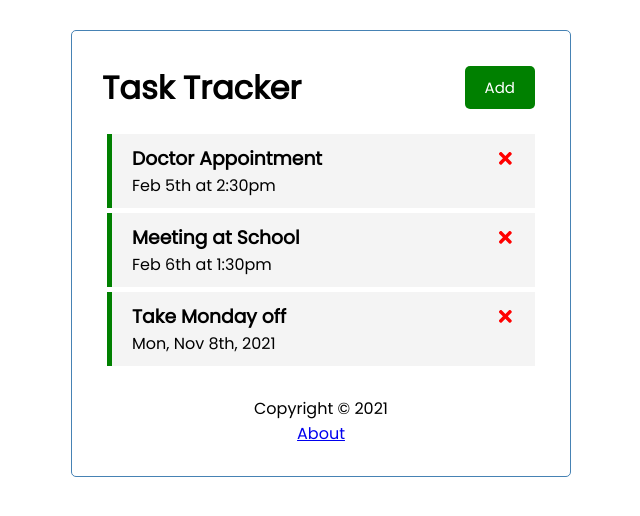
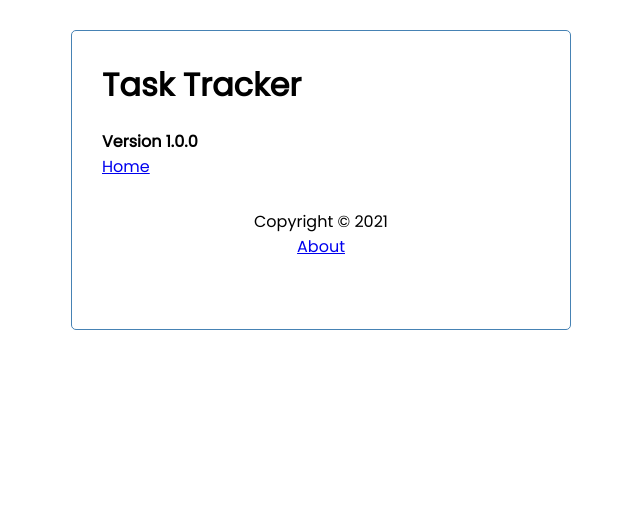
Before and after one commit to ChelseaRolland/react-task-tracker, a React (Create React App) app: page /about in a window 1280 px wide. Shown: the top 516 px of the page, without its empty margins (319-959 px from the left). Built offline with nearby package versions, Linux system fonts and the light colour scheme; data requests are answered from the project's data file.

Commit message:
added react-route-dom to package.json added routing to footer and about pages

```diff
--- a/package.json
+++ b/package.json
@@ -11,6 +11,7 @@
     "react-dom": "^17.0.2",
     "react-icons": "^4.3.1",
     "react-router": "^5.2.1",
+    "react-router-dom": "^5.3.0",
     "react-scripts": "4.0.3",
     "web-vitals": "^1.1.2"
   },
--- a/src/App.js
+++ b/src/App.js
@@ -1,8 +1,11 @@
-import { useState, useEffect } from 'react'
+import { useState, useEffect } from 'react';
+import { BrowserRouter as Router, Route} from "react-router-dom";
 import Header from "./components/Header";
+import Footer from './components/Footer';
+import About from "./components/About";
 import Tasks from "./components/Tasks";
 import AddTask from './components/AddTask';
-import Footer from './components/Footer';
+
 
 function App() {
   const [showAddTask, setShowAddTask] = useState(false);
@@ -75,12 +78,21 @@
 }
 
   return (
+    <Router>
         <div className="container">
           <Header onAdd={() => setShowAddTask(!showAddTask)} showAdd={showAddTask}/>
+          <Route path='/' exact render={(props) => (
+            <>
               {showAddTask && <AddTask onAdd={addTask} />}
           {tasks.length > 0 ? <Tasks tasks={tasks} onDelete={deleteTask} onToggle={toggleReminder}/> : ('No Tasks to Show')}
+            </>
+          )} />
+
+          <Route path='/about' component={About} />
           <Footer />
       </div>
+    </Router>
+
   );
 }
 
--- a/src/components/About.js
+++ b/src/components/About.js
@@ -1,8 +1,10 @@
+import { Link } from 'react-router-dom';
+
 const About = () => {
     return (
         <div>
             <h4>Version 1.0.0</h4>
-            <a href='/'>Home</a>
+            <Link to='/'>Home</Link>
         </div>
     )
 }
--- a/src/components/Footer.js
+++ b/src/components/Footer.js
@@ -1,8 +1,10 @@
+import { Link } from 'react-router-dom';
+
 const Footer = () => {
     return (
         <footer>
             <p>Copyright &copy; 2021</p>
-            <a href='/about'>About</a>
+            <Link to='/about'>About</Link>
         </footer>
     )
 }
--- a/src/components/Header.js
+++ b/src/components/Header.js
@@ -1,15 +1,18 @@
 import PropTypes from 'prop-types'
+import { useLocation } from 'react-router-dom'
 import Button from './Button'
 
 const Header = ({title, onAdd, showAdd}) => {
+    const location = useLocation();
+
     return (
         <header className='header'>
             <h1>{title}</h1>
-            <Button
+            {location.pathname === '/' && <Button
                 color= {showAdd ? 'red' : 'green'}
                 text={showAdd ? 'Close' : 'Add'}
                 onClick={onAdd}
-            />
+            />}
         </header>
     )
 }
```
Also changed, not shown: 1 other file (tests, documents, lock files or other folders). Lines whose indentation alone changed are shown as unchanged.
